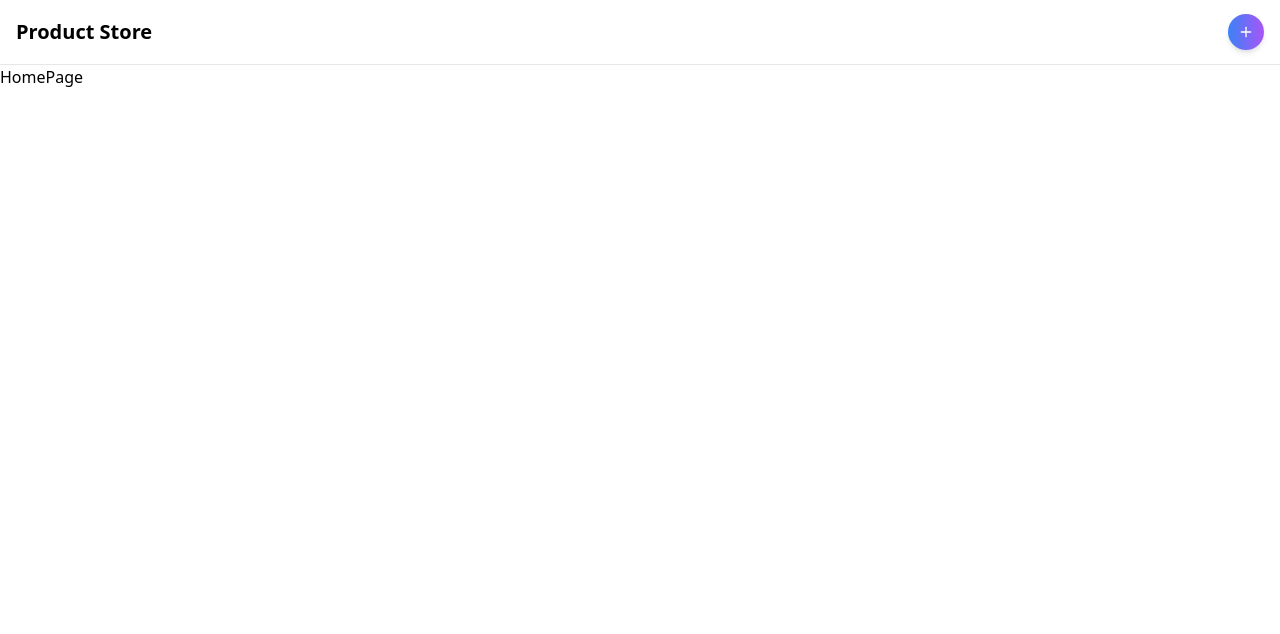
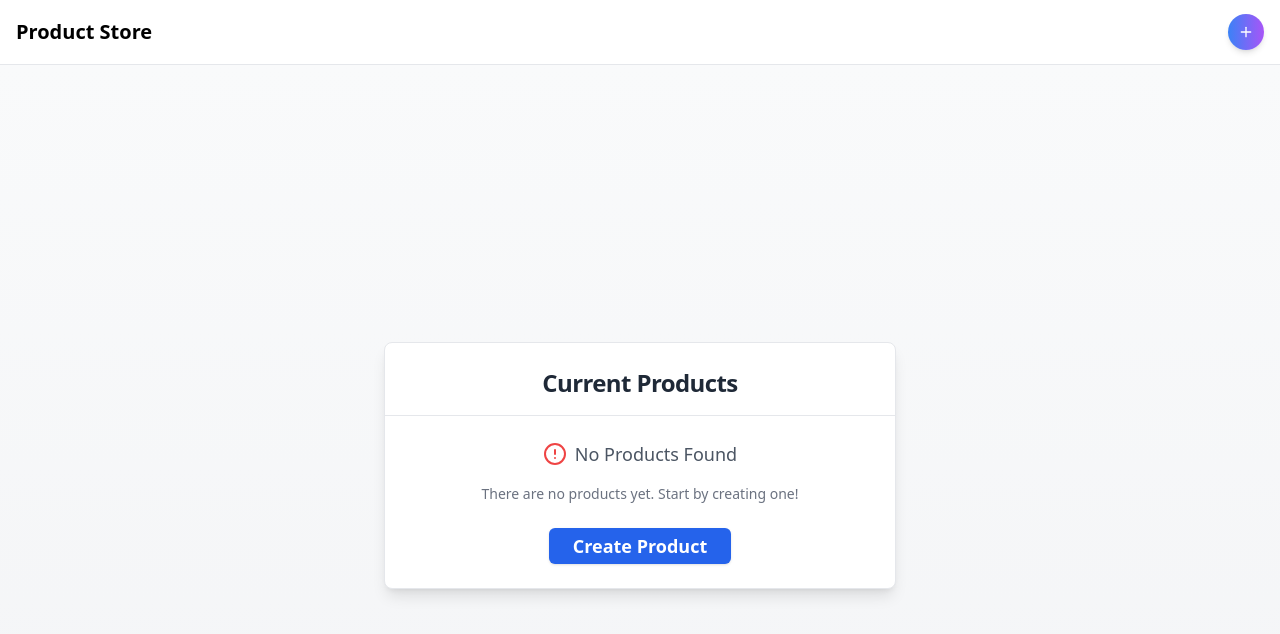
Before and after one commit to MHammad33/Product-Store, a React (Vite) app in the folder frontend/: page / in a window 1280 px wide. Shown: the top 634 px of the page. Built offline with nearby package versions, Linux system fonts and the light colour scheme.

Commit message:
Add Homepage

```diff
--- a/frontend/src/App.tsx
+++ b/frontend/src/App.tsx
@@ -2,14 +2,15 @@ import { Route, Routes } from "react-router-dom";
 import Navbar from "./components/Navbar";
 import AddProduct from "./components/AddProduct";
 import { Toaster } from "./components/ui/toaster";
+import HomePage from "./pages/HomePage";
 
 function App() {
   return (
     <>
       <Navbar />
       <Routes>
-        <Route path="/" element={<h1>HomePage</h1>} />
-        <Route path="/add-product" element={<AddProduct />} />
+        <Route path="/" element={<HomePage />} />
+        <Route path="/products/create" element={<AddProduct />} />
       </Routes>
       <Toaster />
     </>
--- /dev/null
+++ b/frontend/src/components/ui/card.tsx
@@ -0,0 +1,76 @@
+import * as React from "react"
+
+import { cn } from "@/lib/utils"
+
+const Card = React.forwardRef<
+  HTMLDivElement,
+  React.HTMLAttributes<HTMLDivElement>
+>(({ className, ...props }, ref) => (
+  <div
+    ref={ref}
+    className={cn(
+      "rounded-xl border border-zinc-200 bg-white text-zinc-950 shadow dark:border-zinc-800 dark:bg-zinc-950 dark:text-zinc-50",
+      className
+    )}
+    {...props}
+  />
+))
+Card.displayName = "Card"
+
+const CardHeader = React.forwardRef<
+  HTMLDivElement,
+  React.HTMLAttributes<HTMLDivElement>
+>(({ className, ...props }, ref) => (
+  <div
+    ref={ref}
+    className={cn("flex flex-col space-y-1.5 p-6", className)}
+    {...props}
+  />
+))
+CardHeader.displayName = "CardHeader"
+
+const CardTitle = React.forwardRef<
+  HTMLDivElement,
+  React.HTMLAttributes<HTMLDivElement>
+>(({ className, ...props }, ref) => (
+  <div
+    ref={ref}
+    className={cn("font-semibold leading-none tracking-tight", className)}
+    {...props}
+  />
+))
+CardTitle.displayName = "CardTitle"
+
+const CardDescription = React.forwardRef<
+  HTMLDivElement,
+  React.HTMLAttributes<HTMLDivElement>
+>(({ className, ...props }, ref) => (
+  <div
+    ref={ref}
+    className={cn("text-sm text-zinc-500 dark:text-zinc-400", className)}
+    {...props}
+  />
+))
+CardDescription.displayName = "CardDescription"
+
+const CardContent = React.forwardRef<
+  HTMLDivElement,
+  React.HTMLAttributes<HTMLDivElement>
+>(({ className, ...props }, ref) => (
+  <div ref={ref} className={cn("p-6 pt-0", className)} {...props} />
+))
+CardContent.displayName = "CardContent"
+
+const CardFooter = React.forwardRef<
+  HTMLDivElement,
+  React.HTMLAttributes<HTMLDivElement>
+>(({ className, ...props }, ref) => (
+  <div
+    ref={ref}
+    className={cn("flex items-center p-6 pt-0", className)}
+    {...props}
+  />
+))
+CardFooter.displayName = "CardFooter"
+
+export { Card, CardHeader, CardFooter, CardTitle, CardDescription, CardContent }
--- /dev/null
+++ b/frontend/src/pages/HomePage.tsx
@@ -0,0 +1,48 @@
+import { FC } from "react";
+import { Link } from "react-router-dom";
+import { Button } from "@/components/ui/button"; // ShadCN Button
+import {
+  Card,
+  CardContent,
+  CardFooter,
+  CardHeader,
+  CardTitle,
+} from "@/components/ui/card"; // ShadCN Card
+import { AlertCircle } from "lucide-react"; // Example Icon for "No Products Found"
+
+interface HomePageProps {}
+
+const HomePage: FC<HomePageProps> = ({}) => {
+  return (
+    <div className="flex flex-col items-center justify-center min-h-screen bg-gradient-to-b from-gray-50 to-gray-100 p-6">
+      <Card className="w-full max-w-lg shadow-lg rounded-lg border border-gray-200 bg-white">
+        <CardHeader className="pb-4 border-b">
+          <CardTitle className="text-center text-2xl font-semibold text-gray-800">
+            Current Products
+          </CardTitle>
+        </CardHeader>
+        <CardContent className="flex flex-col items-center gap-4 py-6">
+          <div className="flex items-center gap-2 text-gray-600">
+            <AlertCircle className="w-6 h-6 text-red-500" />
+            <p className="text-lg font-medium">No Products Found</p>
+          </div>
+          <p className="text-sm text-gray-500">
+            There are no products yet. Start by creating one!
+          </p>
+        </CardContent>
+        <CardFooter className="flex justify-center">
+          <Link to="/products/create">
+            <Button
+              variant="default"
+              className="px-6 py-3 text-lg font-semibold rounded-md bg-blue-600 text-white hover:bg-blue-700"
+            >
+              Create Product
+            </Button>
+          </Link>
+        </CardFooter>
+      </Card>
+    </div>
+  );
+};
+
+export default HomePage;
```
Also changed, not shown: 2 other files (tests, documents, lock files or other folders).
